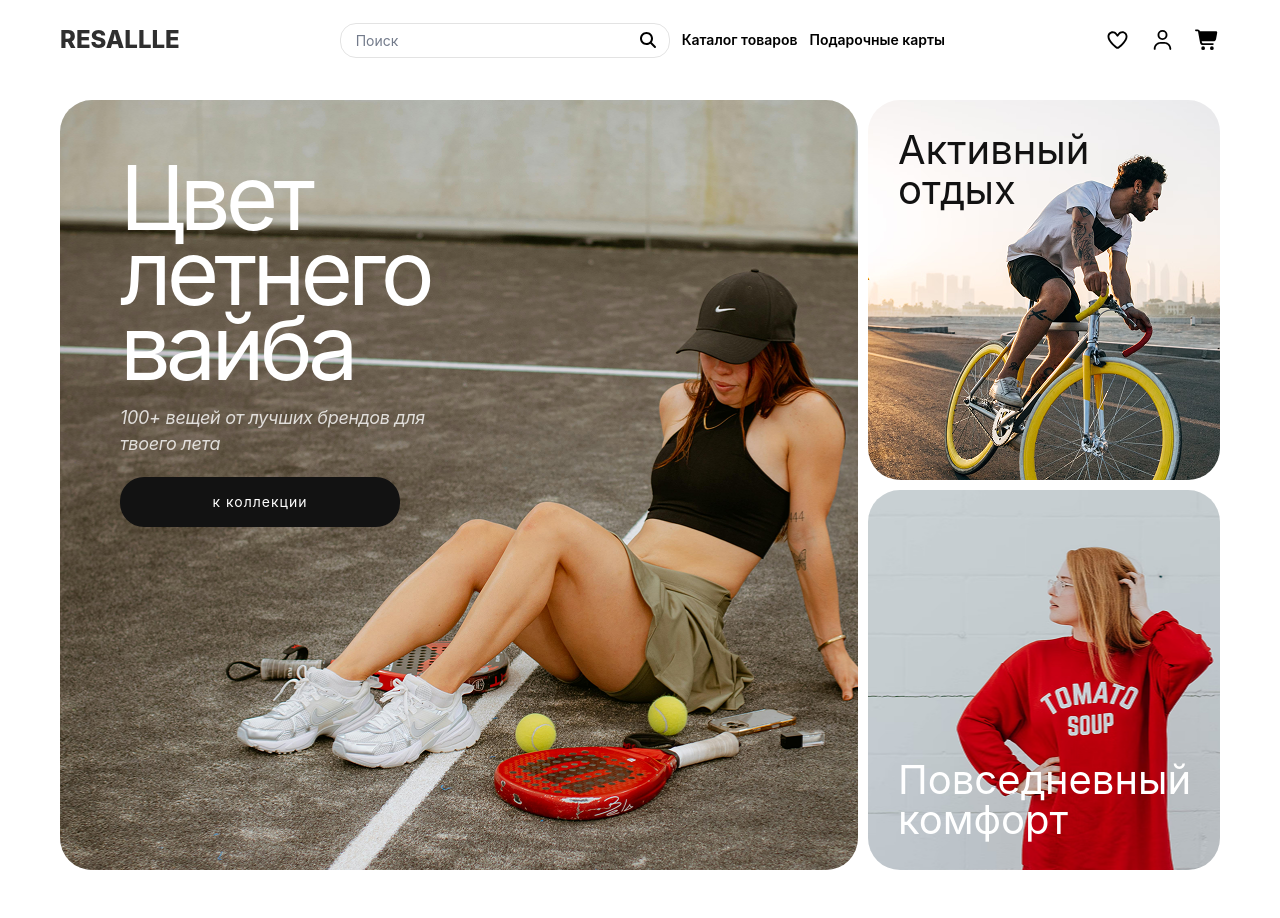
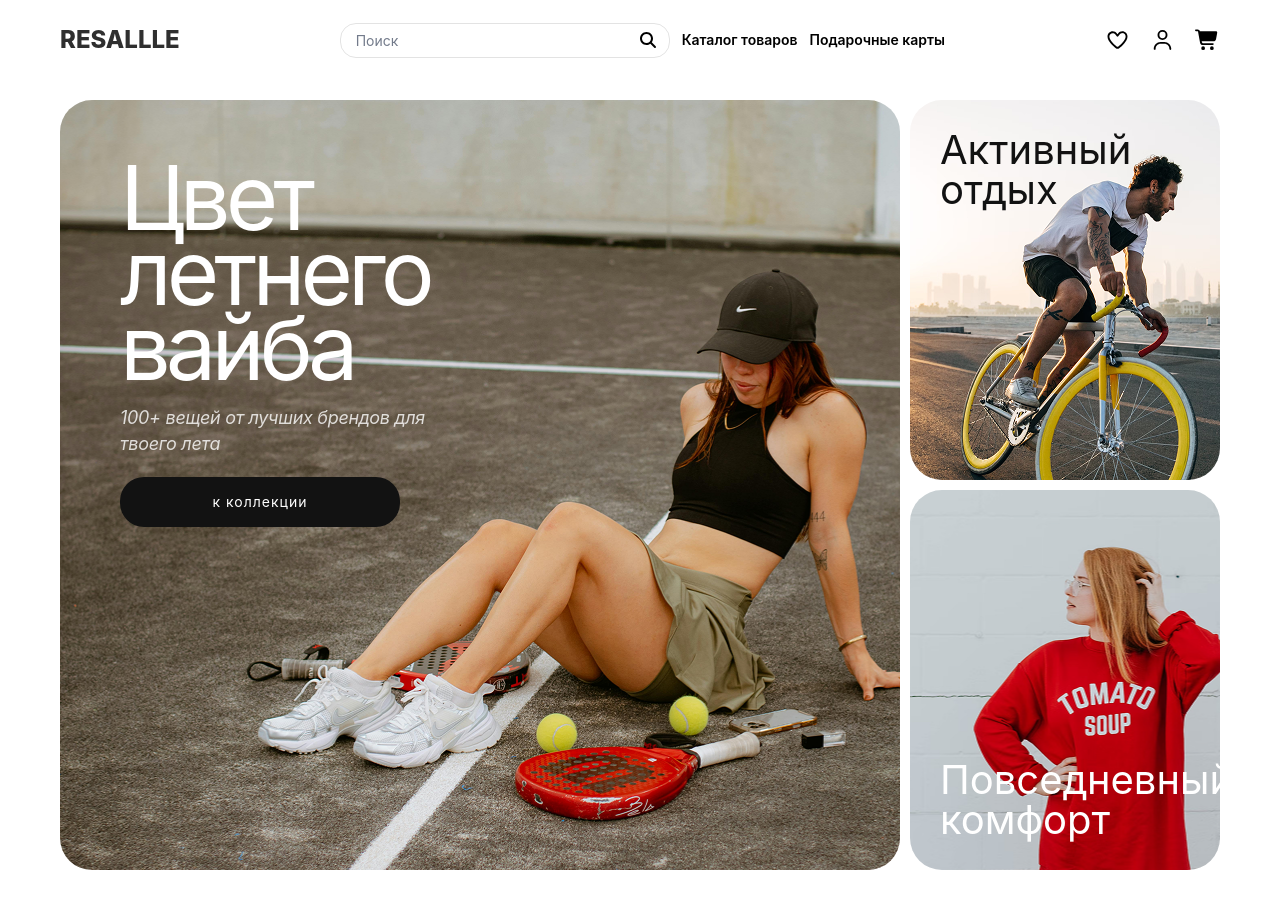
Before and after one commit to nodewalker/resallle, a Next.js app: page / in a window 1280 px wide. Shown: the top 918 px of the page. Built offline with nearby package versions, Linux system fonts and the light colour scheme.

Commit message:
landing ready

```diff
--- a/src/app/(app)/_components/Collections.tsx
+++ b/src/app/(app)/_components/Collections.tsx
@@ -6,7 +6,7 @@ export const Collections = (): React.ReactElement => {
   return (
     <div className="container">
       <div className="flex mt-5 md:flex-row flex-col items-center gap-[10px]">
-        <div className="block h-[770px] w-full max-w-[958px] min-w-[352px] relative overflow-hidden rounded-4xl">
+        <div className="block h-[770px] w-full max-w-[958px] min-w-[310px] relative overflow-hidden rounded-4xl">
           <Image
             src={"/head1.png"}
             alt="as"
@@ -40,7 +40,7 @@ export const Collections = (): React.ReactElement => {
         <div className="max-w-full flex flex-col items-center gap-[10px]">
           <Link
             href={`${Routes.catalog.name}?${Routes.catalog.collection}=active`}
-            className="w-full min-w-[352px] h-[380px] overflow-hidden relative rounded-4xl"
+            className="w-full min-w-[310px] h-[380px] overflow-hidden relative rounded-4xl"
           >
             <Image
               src={"/head2.png"}
@@ -61,7 +61,7 @@ export const Collections = (): React.ReactElement => {
           </Link>
           <Link
             href={`${Routes.catalog.name}?${Routes.catalog.collection}=everyday`}
-            className="w-full min-w-[352px] h-[380px] overflow-hidden relative rounded-4xl"
+            className="w-full min-w-[310px] h-[380px] overflow-hidden relative rounded-4xl"
           >
             <Image
               src={"/head3.png"}
--- a/src/components/Footer.tsx
+++ b/src/components/Footer.tsx
@@ -34,7 +34,7 @@ export const Footer = () => {
           </button>
         </form>
       </div>
-      <div className="lg:pt-[100px] pt-[200px] w-full bg-[#121212]">
+      <div className="lg:pt-[100px] pt-[220px] w-full bg-[#121212]">
         <div className="container flex lg:flex-row flex-col gap-10 items-center justify-between !py-[40px] lg:!py-[60px] text-white font-medium">
           <div className="flex flex-col lg:items-start items-center gap-5">
             <div className="font-extrabold text-[24px] leading-[30px]">
```
Also changed, not shown: _TODO.txt.
